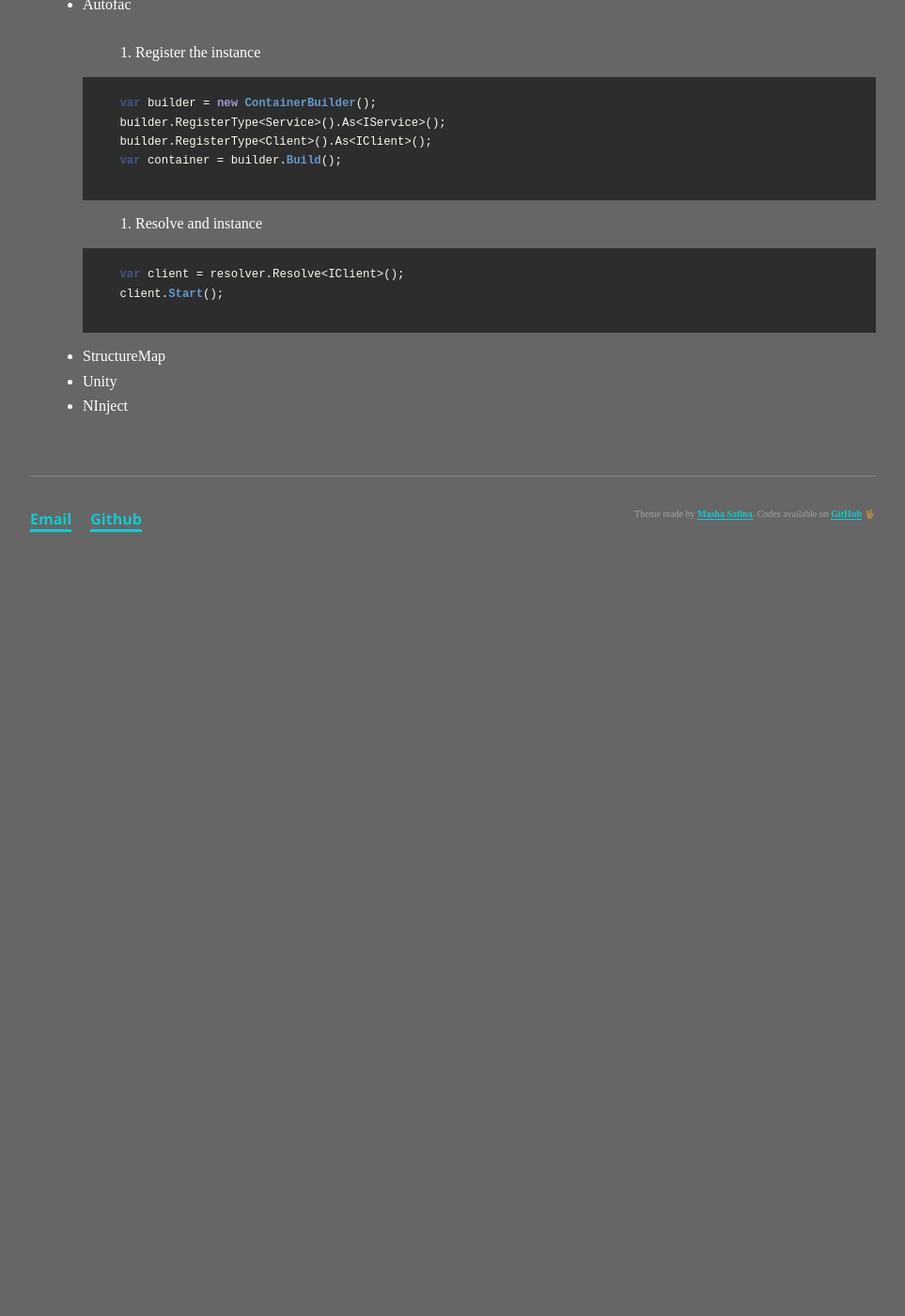
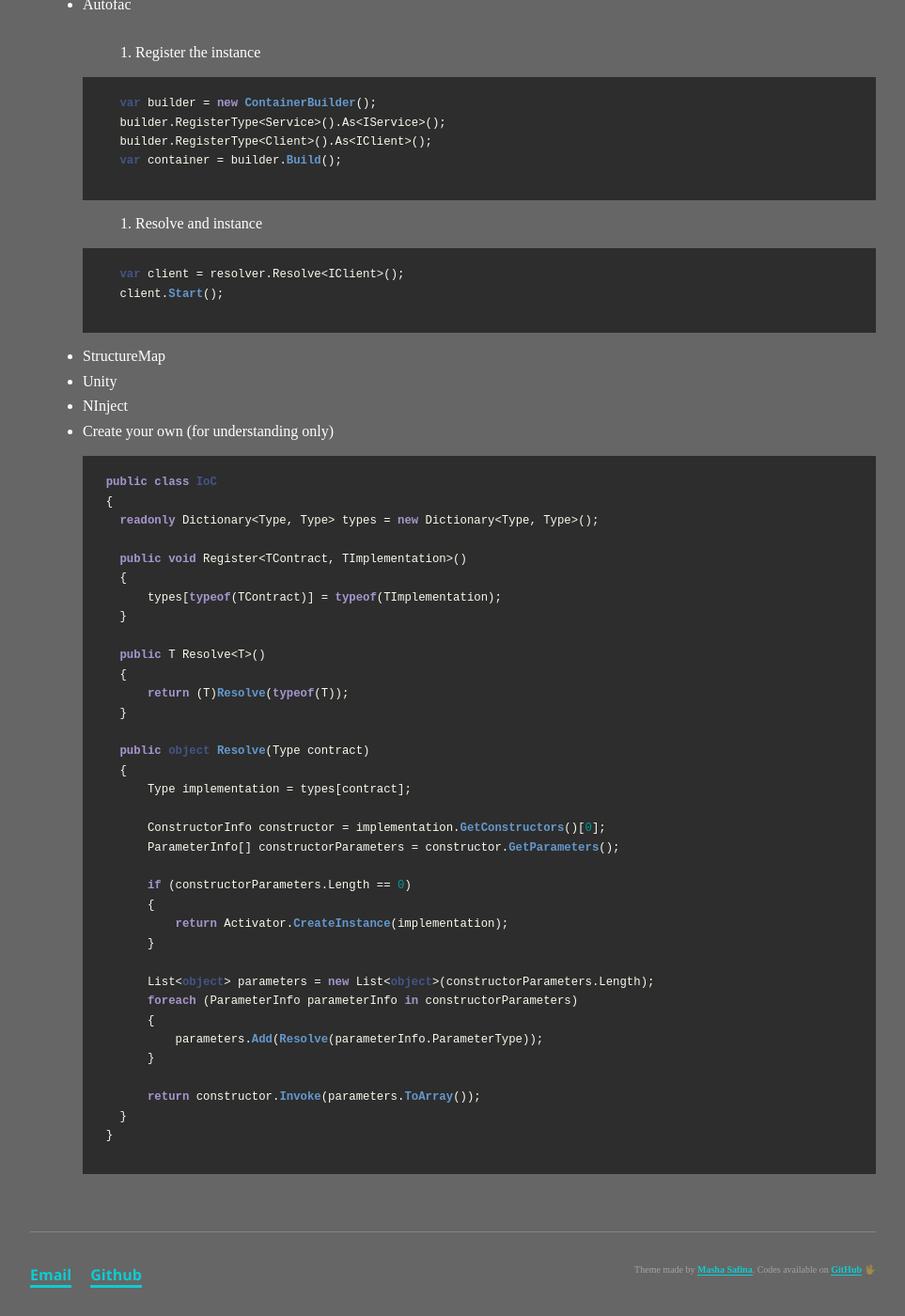
Before and after one commit to abhinavkant/abhinavkant.github.io, a Jekyll site: the page built from _posts/2017-06-28-dependency-injection.md, in a window 1280 px wide and 1400 px high, scrolled down 6251 px. Shown: the whole window at 94% size, without its empty margins (158-1121 px from the left). Built offline with Jekyll 4.4.1, drawn with Linux system fonts in a browser that asks for light colours; some web fonts are replaced; comment, search, counter and statistics services are not loaded; before the commit the page ends 6881 px from its top, so only the background shows below that.

Commit message:
Update article DI

````diff
--- a/_posts/2017-06-28-dependency-injection.md
+++ b/_posts/2017-06-28-dependency-injection.md
@@ -278,3 +278,41 @@ A framework to create dependencies and inject them automatically when required.
 * StructureMap
 * Unity
 * NInject
+* Create your own (for understanding only)
+```csharp
+public class IoC
+{
+    readonly Dictionary<Type, Type> types = new Dictionary<Type, Type>();
+
+    public void Register<TContract, TImplementation>()
+    {
+        types[typeof(TContract)] = typeof(TImplementation);
+    }
+
+    public T Resolve<T>()
+    {
+        return (T)Resolve(typeof(T));
+    }
+
+    public object Resolve(Type contract)
+    {
+        Type implementation = types[contract];
+
+        ConstructorInfo constructor = implementation.GetConstructors()[0];
+        ParameterInfo[] constructorParameters = constructor.GetParameters();
+
+        if (constructorParameters.Length == 0)
+        {
+            return Activator.CreateInstance(implementation);
+        }
+
+        List<object> parameters = new List<object>(constructorParameters.Length);
+        foreach (ParameterInfo parameterInfo in constructorParameters)
+        {
+            parameters.Add(Resolve(parameterInfo.ParameterType));
+        }
+
+        return constructor.Invoke(parameters.ToArray());
+    }
+}
+```
````
